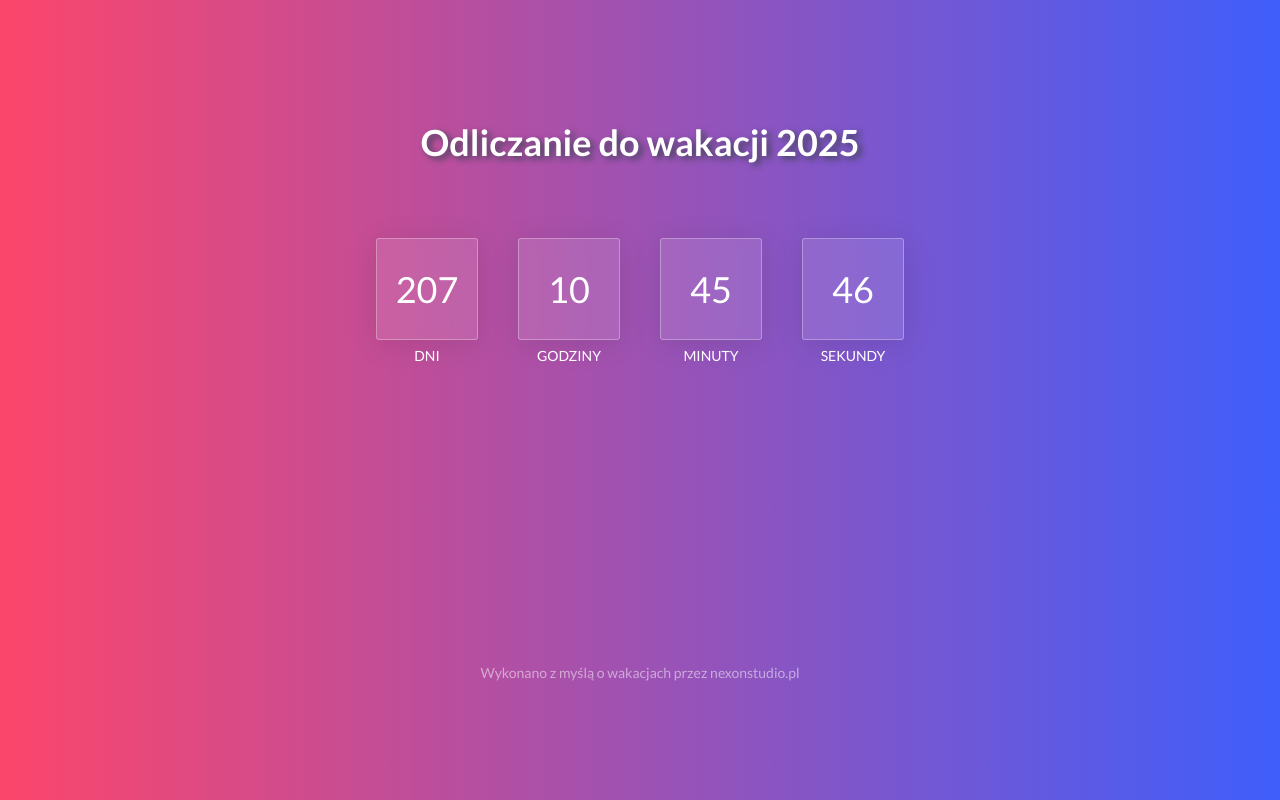
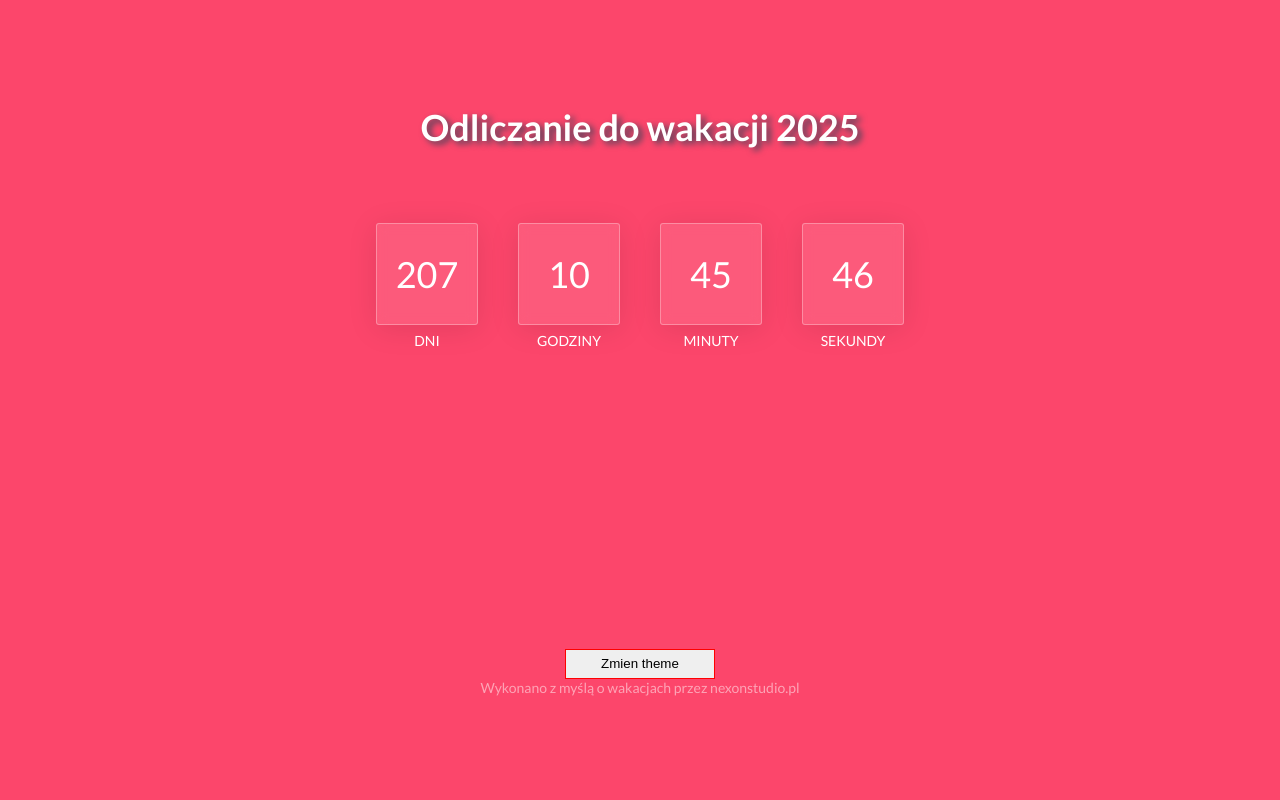
Before and after one commit to nexonyt/summer-countdown, a React (Create React App) app: page / in a window 1280 px wide. Built offline with nearby package versions, Linux system fonts and the light colour scheme.

Commit message:
Added some feats

```diff
--- a/src/pages/SummerCountdown.jsx
+++ b/src/pages/SummerCountdown.jsx
@@ -1,6 +1,8 @@
 import React from "react";
 import { useState,useEffect } from "react";
 import styled from 'styled-components'
+
+
 
 const calculateTimeLeft = (targetDate) => {
     const now = new Date();
@@ -20,9 +22,18 @@ const calculateTimeLeft = (targetDate) => {
   };
 
 
+
 export default function SummerCountdown() {
     const targetDate = "2025-06-21T00:00:00"; // Data wakacji
     const [timeLeft, setTimeLeft] = useState(calculateTimeLeft(targetDate));
+    const [theme,setTheme] = useState('light')
+
+    const handleButtonTheme = () => {
+        setTheme(prevTheme => (prevTheme === 'light' ? 'dark' : 'light'));
+    };
+
+
+
 
     useEffect(() => {
       const timer = setInterval(() => {
@@ -33,7 +44,8 @@ export default function SummerCountdown() {
     }, [targetDate]);
 
     return (
-        <MainDiv>
+        <MainDiv theme={theme}>
+
             <MainHeaderTitle>Odliczanie do wakacji 2025</MainHeaderTitle>
             <CountdownTimerMainDiv>
                 <OneElementDiv><DivForTimerCharachter>{timeLeft.days}</DivForTimerCharachter><Label>DNI</Label></OneElementDiv>
@@ -41,6 +53,9 @@ export default function SummerCountdown() {
                 <OneElementDiv><DivForTimerCharachter>{timeLeft.minutes}</DivForTimerCharachter><Label>MINUTY</Label></OneElementDiv>
                 <OneElementDiv><DivForTimerCharachter>{timeLeft.seconds}</DivForTimerCharachter><Label>SEKUNDY</Label></OneElementDiv>
             </CountdownTimerMainDiv>
+            <Button onClick={handleButtonTheme}>
+            Zmien theme
+            </Button>
             <Footer>
                 <FooterText>Wykonano z myślą o wakacjach przez nexonstudio.pl</FooterText>
             </Footer>
@@ -48,6 +63,11 @@ export default function SummerCountdown() {
     );
 
 }
+const Button = styled.button`
+    width: 150px;
+    height: 30px;
+    border: 1px solid red;
+`
 
 const FooterText = styled.text`
     font-size: 14px;
@@ -121,10 +141,8 @@ flex-direction: column;
   align-items: center;
   width: 100%;
   height: 100vh;
-background: #fc466b; /* fallback for old browsers */
-  background: -webkit-linear-gradient(to right, #fc466b, #3f5efb); /* Chrome 10-25, Safari 5.1-6 */
-  background: linear-gradient(to right, #fc466b, #3f5efb); /* W3C, IE 10+/ Edge, Firefox 16+, Chrome 26+, Opera 12+, Safari 7+ */
+  background: ${props => (props.theme === 'dark' ? '#333' : '#fc466b')};
+  color: ${props => (props.theme === 'dark' ? '#fff' : '#000')};
   font-family: "Lato", sans-serif;
   font-weight: 400;
-  font-style: normal;
-`
+`;
```
Also changed, not shown: 1 other file (tests, documents, lock files or other folders). Lines whose indentation alone changed are shown as unchanged.
